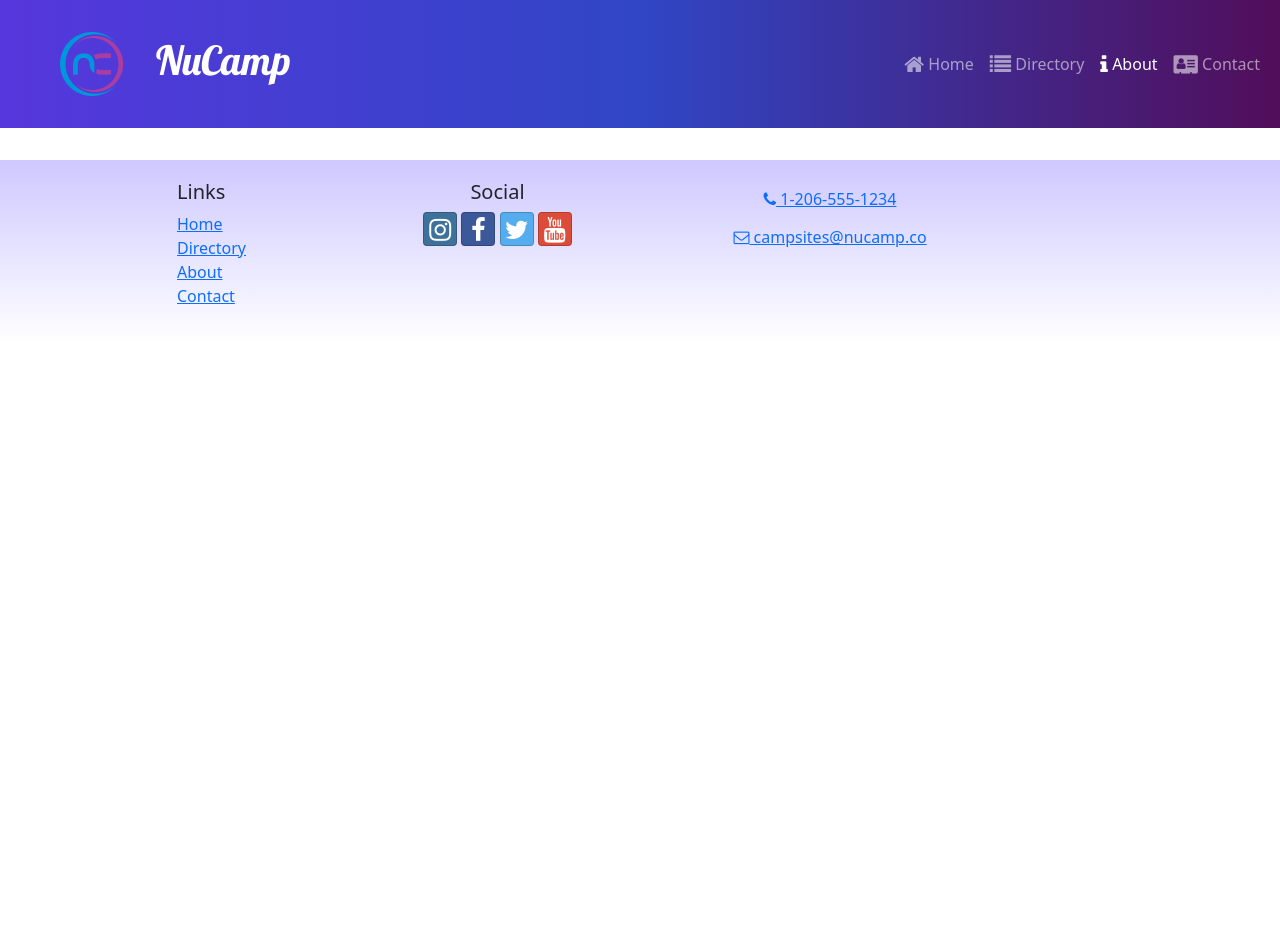
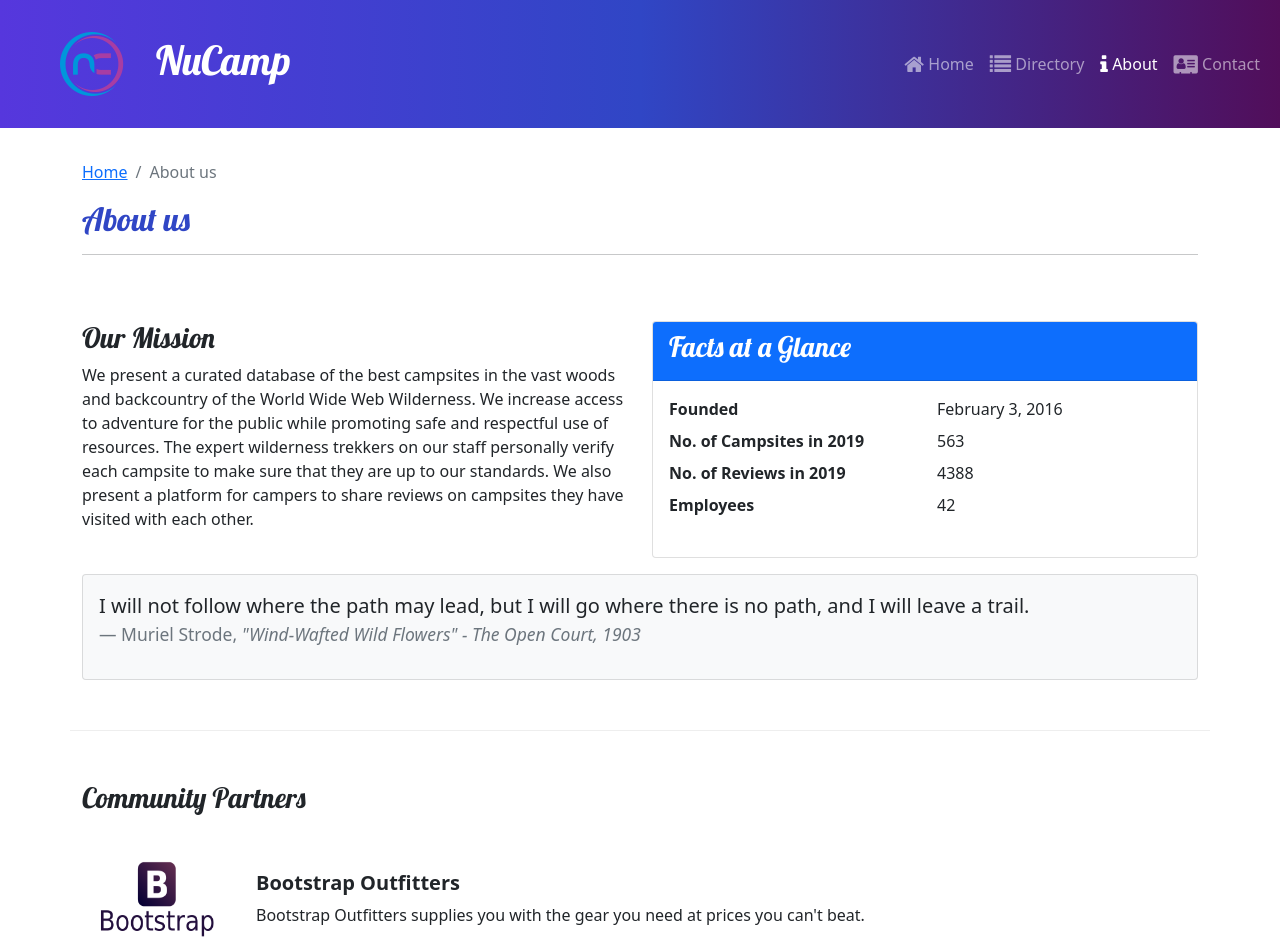
Before and after one commit to arkem709/React-Nucampsite, a React (Create React App) app: page /about in a window 1280 px wide. Shown: the top 952 px of the page. Before the commit the page ends 800 px from the top, so only its background shows below. Built offline with nearby package versions, Linux system fonts and the light colour scheme.

Commit message:
Week 2 Workshop Assignment

```diff
--- a/src/App.js
+++ b/src/App.js
@@ -6,6 +6,7 @@
 import CampsitesDirectoryPage from './pages/CampsitesDirectoryPage';
 import './App.css';
 import CampsiteDetailPage from './pages/CampsiteDetailPage';
+import AboutPage from './pages/AboutPage';
 
 function App() {
     return (
@@ -19,6 +20,7 @@
                     path='directory/:campsiteId'
                     element={<CampsiteDetailPage />}
                 />
+                <Route path='about' element={<AboutPage />} />
             </Routes>
             <Footer />
         </div>
--- a/src/features/display/DisplayList.js
+++ b/src/features/display/DisplayList.js
@@ -2,9 +2,10 @@
 import DisplayCard from './DisplayCard';
 import { selectFeaturedCampsite } from '../campsites/campsitesSlice';
 import { selectFeaturedPromotion } from '../promotions/promotionsSlice';
+import { selectFeaturedPartner } from '../partners/partnersSlice';
 
 const DisplayList = () => {
-    const items = [selectFeaturedCampsite(), selectFeaturedPromotion()];
+    const items = [selectFeaturedCampsite(), selectFeaturedPromotion(), selectFeaturedPartner()];
 
     return (
         <Row>
--- /dev/null
+++ b/src/features/partners/Partner.js
@@ -0,0 +1,18 @@
+const Partner = ({ partner }) => {
+    const {} = partner;
+    if (partner) {
+        const { image, name, description } = partner;
+        return (
+            <>
+                <img src={image} alt={name} and style={{ width: '150px' }} />
+                <div className='m-4'>
+                    <h5 className='fw-bold'>{name}</h5>
+                    {description}
+                </div>
+            </>
+         );
+    }
+    return null;
+  };
+
+  export default Partner;
--- /dev/null
+++ b/src/features/partners/PartnersList.js
@@ -0,0 +1,20 @@
+import { Col } from 'reactstrap';
+import Partner from "./Partner";
+import { selectAllPartners } from './partnersSlice';
+
+const PartnersList = () => {
+    const partners = selectAllPartners();
+    return (
+        <Col className='mt-4'>
+            {partners.map((partner) => {
+                return (
+                    <div className='d-flex mb-5' key={partner.id}>
+                        <Partner partner={partner} />
+                    </div>
+                );
+            })}
+        </Col>
+    );
+};
+
+export default PartnersList;
--- /dev/null
+++ b/src/features/partners/partnersSlice.js
@@ -0,0 +1,9 @@
+import { PARTNERS } from "../../app/shared/PARTNERS";
+
+export const selectAllPartners = () => {
+    return PARTNERS;
+};
+
+export const selectFeaturedPartner = () => {
+    return PARTNERS.find((partner) => partner.featured);
+};
--- /dev/null
+++ b/src/pages/AboutPage.js
@@ -0,0 +1,70 @@
+import { Col, Row, Container, Card, CardBody, CardHeader } from "reactstrap";
+import SubHeader from "../components/SubHeader";
+import PartnersList from "../features/partners/PartnersList";
+
+const AboutPage = () => {
+  return (
+    <Container>
+      <SubHeader current="About us" />
+      <Row className="row-content">
+        <Col sm="6">
+          <h3>Our Mission</h3>
+          <p>
+            We present a curated database of the best campsites in the vast
+            woods and backcountry of the World Wide Web Wilderness. We increase
+            access to adventure for the public while promoting safe and
+            respectful use of resources. The expert wilderness trekkers on our
+            staff personally verify each campsite to make sure that they are up
+            to our standards. We also present a platform for campers to share
+            reviews on campsites they have visited with each other.
+          </p>
+        </Col>
+        <Col sm="6">
+          <Card>
+            <CardHeader className="bg-primary text-white">
+              <h3>Facts at a Glance</h3>
+            </CardHeader>
+            <CardBody>
+              <dl className="row">
+                <dt className="col-6">Founded</dt>
+                <dd className="col-6">February 3, 2016</dd>
+                <dt className="col-6">No. of Campsites in 2019</dt>
+                <dd className="col-6">563</dd>
+                <dt className="col-6">No. of Reviews in 2019</dt>
+                <dd className="col-6">4388</dd>
+                <dt className="col-6">Employees</dt>
+                <dd className="col-6">42</dd>
+              </dl>
+            </CardBody>
+          </Card>
+        </Col>
+        <Col>
+          <Card className="bg-light mt-3">
+            <CardBody>
+              <blockquote className="blockquote">
+                <p>
+                  I will not follow where the path may lead, but I will go where
+                  there is no path, and I will leave a trail.
+                </p>
+                <footer className="blockquote-footer">
+                  Muriel Strode,{" "}
+                  <cite title="Source Title">
+                    "Wind-Wafted Wild Flowers" - The Open Court, 1903
+                  </cite>
+                </footer>
+              </blockquote>
+            </CardBody>
+          </Card>
+        </Col>
+      </Row>
+      <Row className="row-content">
+        <Col xs="12">
+          <h3>Community Partners</h3>
+        </Col>
+            <PartnersList/>
+      </Row>
+    </Container>
+  );
+};
+
+export default AboutPage;
```
